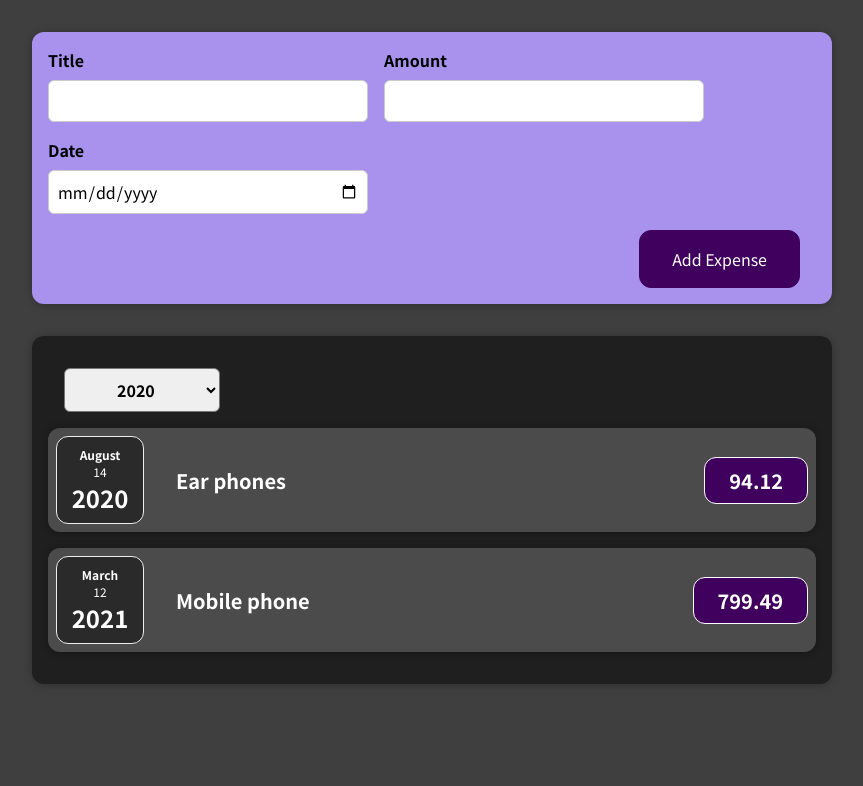
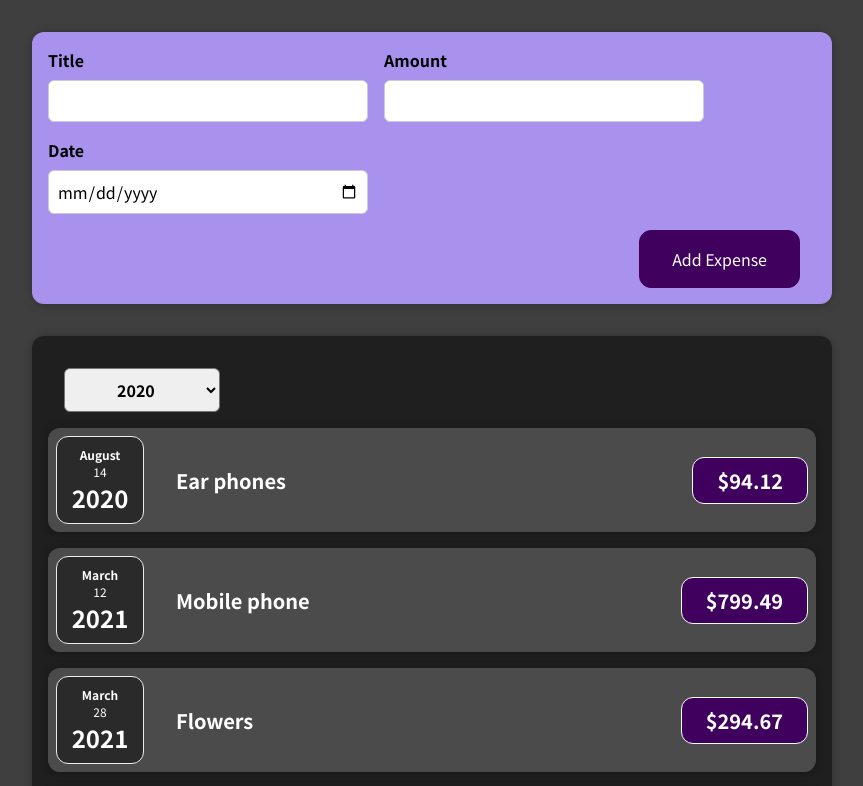
Before and after one commit to mansi-raja5/expense-tracker, a React (Create React App) app: page / in a window 1280 px wide. Shown: the top 786 px of the page, without its empty margins (208-1071 px from the left). Built offline with nearby package versions, Linux system fonts and the light colour scheme.

Commit message:
Using Dynamic list

```diff
--- a/src/App.js
+++ b/src/App.js
@@ -1,8 +1,8 @@
+import { useState } from "react";
 import Expenses from "./components/Expenses/Expenses";
 import NewExpense from "./components/NewExpense/NewExpense";
 
-const App = () => {
-  const expenses = [
+const DUMMY_EXPENSES = [
   {
     id: "e1",
     title: "Ear phones",
@@ -29,8 +29,14 @@
   },
 ];
 
+const App = () => {
+  const [expenses, setExpenses] = useState(DUMMY_EXPENSES);
+
   const addExpenseHandler = (expense) => {
     console.log(expense);
+    setExpenses((prevExpences) => {
+      return [expense, ...prevExpences];
+    });
   };
 
   return (
--- a/src/components/Expenses/ExpenseItem.js
+++ b/src/components/Expenses/ExpenseItem.js
@@ -9,7 +9,7 @@
       <div className="expense-item__description">
         <ExpenseDate date={props.date}/>
         <h2>{props.title}</h2>
-        <div className="expense-item__price">{props.amount}</div>
+        <div className="expense-item__price">${props.amount}</div>
       </div>
     </Card>
   );
--- a/src/components/Expenses/Expenses.js
+++ b/src/components/Expenses/Expenses.js
@@ -16,16 +16,14 @@
         selected={filteredYear}
         onFilterExpenseData={filterExpenseDataHandler}
       />
-      <ExpenseItem
-        title={props.items[0].title}
-        amount={props.items[0].amount}
-        date={props.items[0].date}
-      />
-      <ExpenseItem
-        title={props.items[1].title}
-        amount={props.items[1].amount}
-        date={props.items[1].date}
-      />
+      {props.items.map((expense) => (
+        <ExpenseItem
+          key={expense.id}
+          title={expense.title}
+          amount={expense.amount}
+          date={expense.date}
+        />
+      ))}
     </Card>
   );
 };
```
Lines whose indentation alone changed are shown as unchanged.
